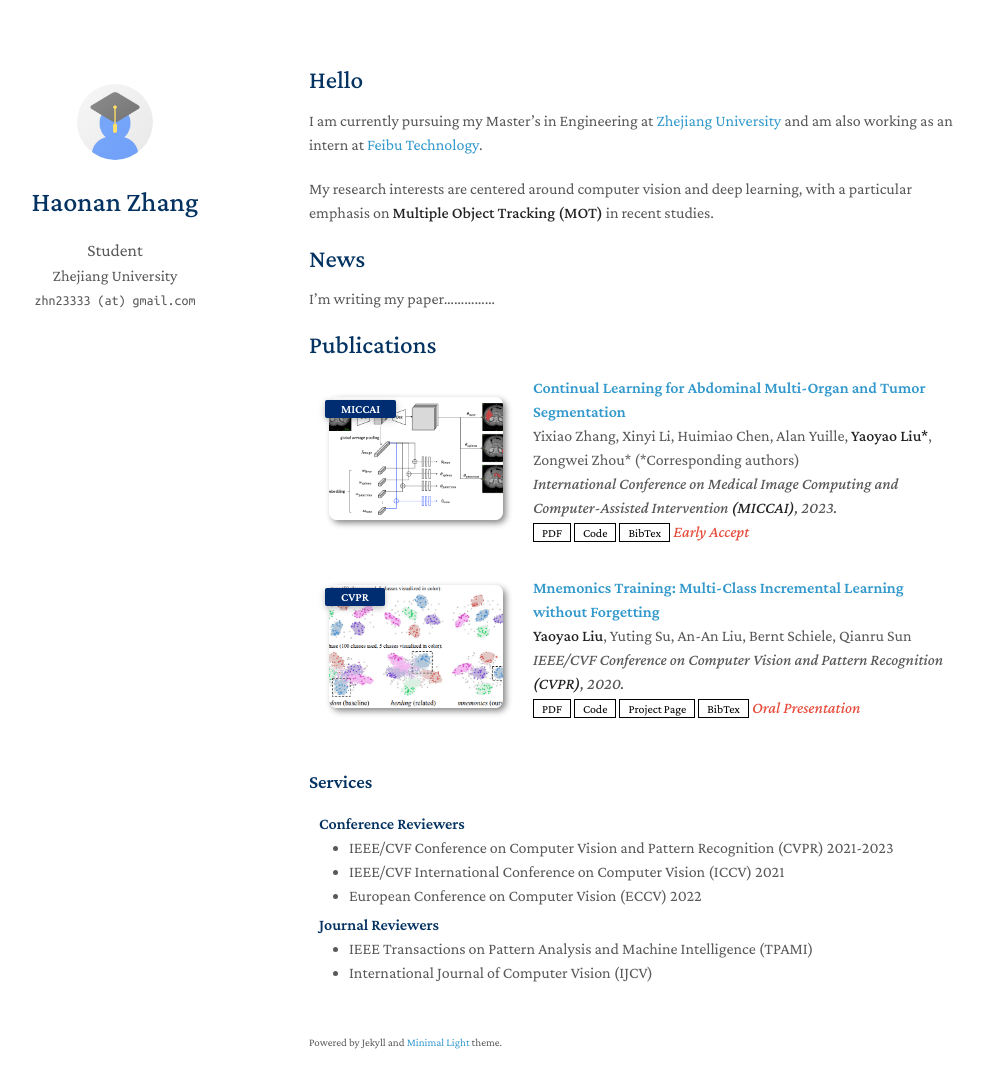
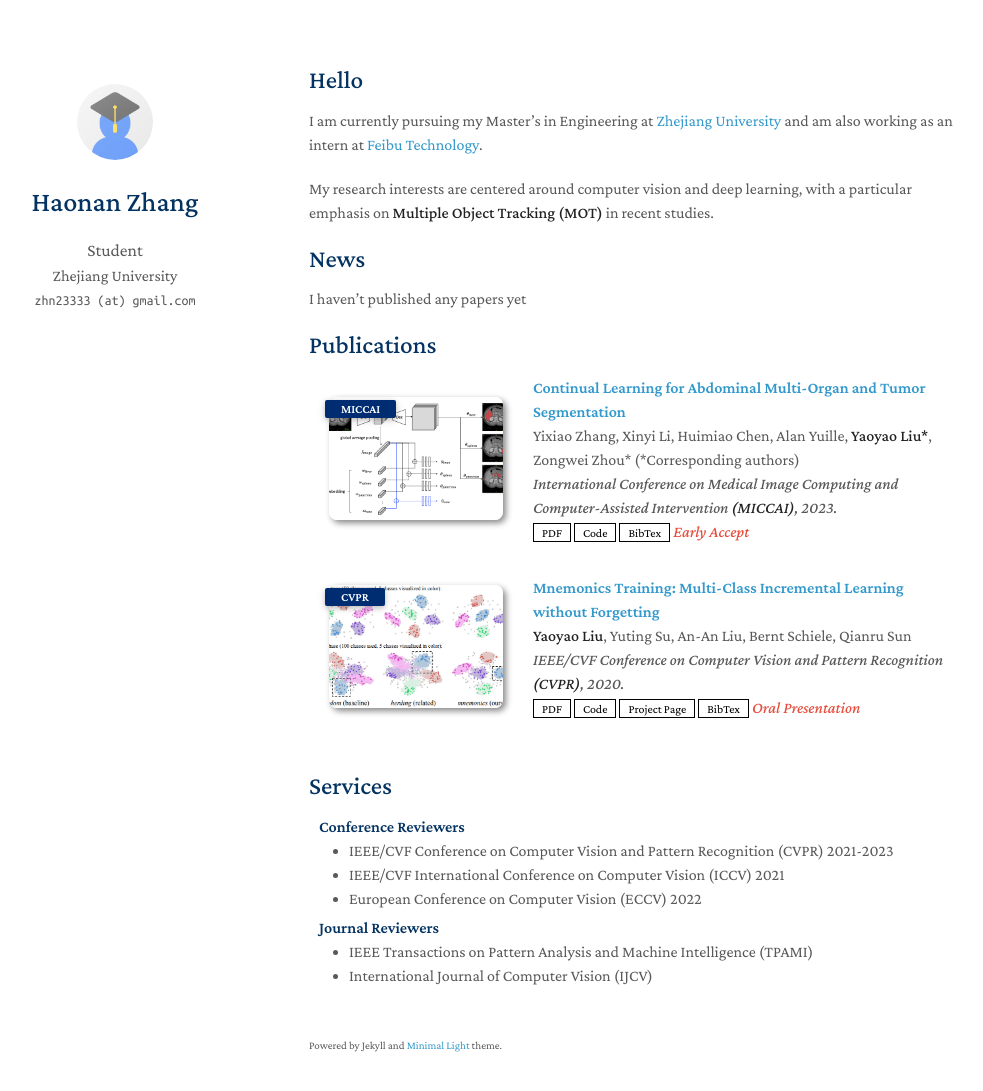
Before and after one commit to zhn12343333/academic_homepage, a Jekyll site: the page built from index.md, in a window 1280 px wide and 1126 px high. Shown: the top 1091 px of the window, without its empty margins (161-1144 px from the left). Built offline with Jekyll 4.4.1, drawn with Linux system fonts in a browser that asks for light colours; a style sheet for code colours, icons or effects is not loaded; our own code applies the rules of GitHub Pages for plain Markdown files.

Commit message:
Update index.md

```diff
--- a/index.md
+++ b/index.md
@@ -12,9 +12,8 @@ My research interests are centered around computer vision and deep learning, wit
 
 
 ## News
-I'm writing my paper...............
-
+I haven't published any papers yet
 
 {% include_relative _includes/publications.md %}
 
-#{% include_relative _includes/services.md %}
+{% include_relative _includes/services.md %}
```
